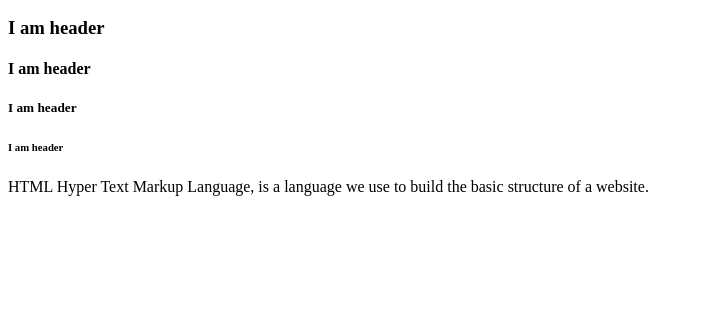
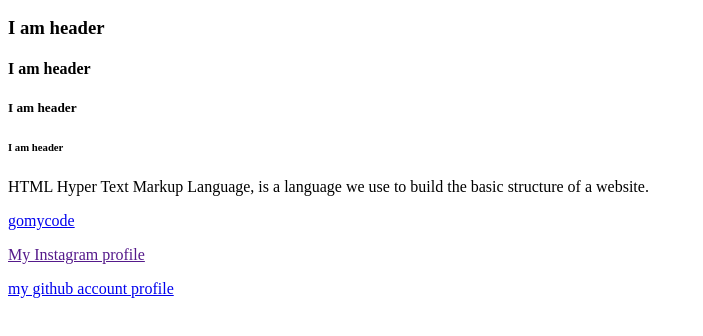
Before and after one commit to ope4tboy/htmlclass, a plain HTML site: page index.html in a window 1280 px wide. Shown: the part 136-472 px from the top of the page, without its empty margins (0-703 px from the left). Drawn offline with Linux system fonts and the light colour scheme.

Commit message:
html anchor tags added

```diff
--- a/index.html
+++ b/index.html
@@ -21,5 +21,17 @@
 
  <!-- This is paragraph tag -->
  <p> HTML Hyper Text Markup Language, is a language we use to build  the basic structure of a website.</p>
+
+ <!-- This is the anchor tag -->
+ <a href="https://learn.gomycode.co/profile">gomycode</a>
+
+ <p></p>
+
+ <!-- This is the anchor tag -->
+ <a href="">My Instagram profile</a>
+
+ <p></p>
+
+ <a href="https://github.com/ope4tboy">my github account profile</a>
 </body>
 </html>
```
